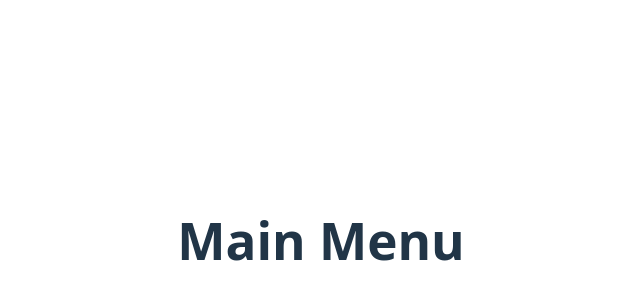
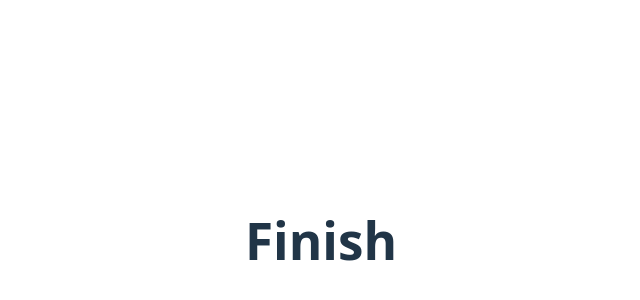
Before and after one commit to therobhe/f1-game-point-manager, a React (Vite) app: page /finish in a window 1280 px wide. Shown: the part 160-460 px from the top of the page, without its empty margins (319-959 px from the left). Built offline with nearby package versions, Linux system fonts and the light colour scheme.

Commit message:
add routing and new pages for race management

```diff
--- a/package.json
+++ b/package.json
@@ -11,7 +11,8 @@
   },
   "dependencies": {
     "react": "^19.2.0",
-    "react-dom": "^19.2.0"
+    "react-dom": "^19.2.0",
+    "react-router-dom": "^7.10.1"
   },
   "devDependencies": {
     "@eslint/js": "^9.39.1",
--- a/src/App.tsx
+++ b/src/App.tsx
@@ -1,13 +1,25 @@
-import './App.css'
-import { MainMenu } from "./pages/MainMenu.tsx";
+import './App.css';
+import { BrowserRouter, Route, Routes } from 'react-router-dom';
+import { MainMenu } from './pages/MainMenu';
+import { ConfigCalendar } from './pages/ConfigCalendar';
+import { ConfigPointsystem } from './pages/ConfigPointsystem';
+import { RaceResult } from './pages/RaceResult';
+import { Standings } from './pages/Standings';
+import { Finish } from './pages/Finish';
 
 function App() {
-
 	return (
-		<>
-			<MainMenu/>
-		</>
-	)
+		<BrowserRouter>
+			<Routes>
+				<Route path="/" element={ <MainMenu/> }/>
+				<Route path="/tracks" element={ <ConfigCalendar/> }/>
+				<Route path="/points" element={ <ConfigPointsystem/> }/>
+				<Route path="/race/:raceId" element={ <RaceResult/> }/>
+				<Route path="/standings" element={ <Standings/> }/>
+				<Route path="/finish" element={ <Finish/> }/>
+			</Routes>
+		</BrowserRouter>
+	);
 }
 
-export default App
+export default App;
--- a/src/pages/Finish.tsx
+++ b/src/pages/Finish.tsx
@@ -0,0 +1,7 @@
+import React from 'react';
+
+export const Finish: React.FC = () => {
+	return (
+		<h1>Finish</h1>
+	);
+};
```
